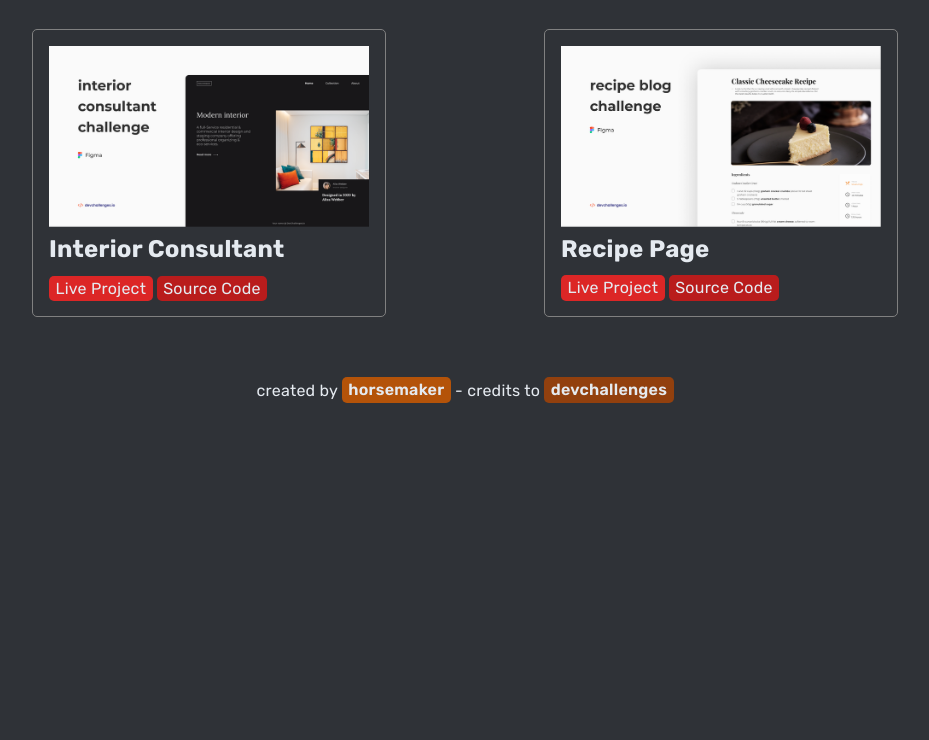
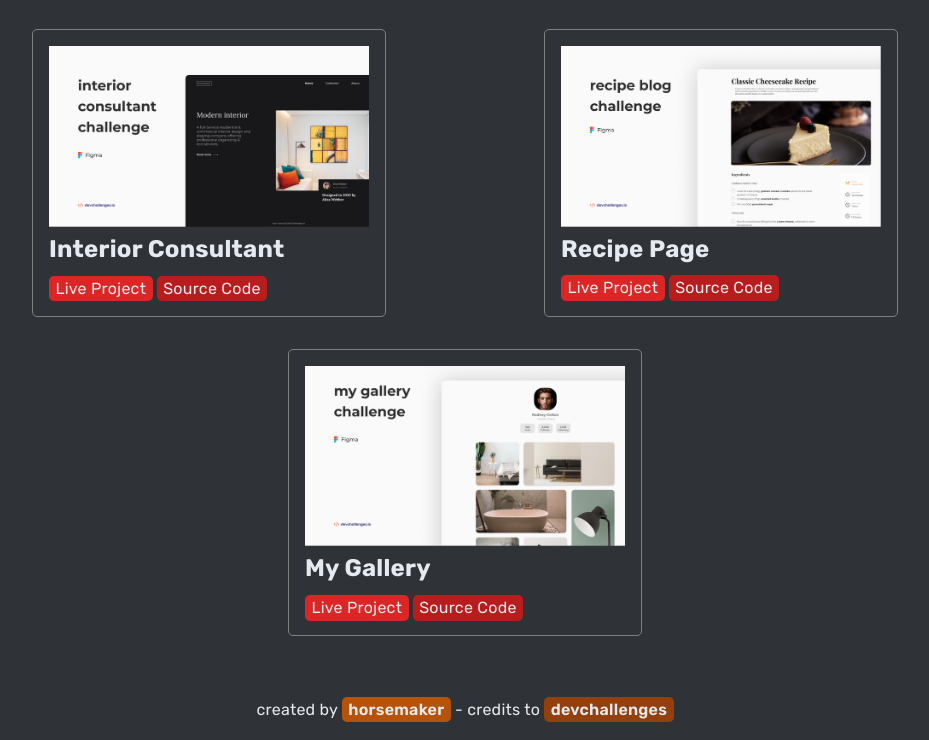
Before and after one commit to horsemaker/devChallenges-Responsive-Web-Developer, a plain HTML site: page index.html in a window 1280 px wide. Shown: the part 597-1337 px from the top of the page, without its empty margins (175-1104 px from the left). Before the commit the page ends 1018 px from the top, so only its background shows below. Drawn offline with Linux system fonts and the light colour scheme.

Commit message:
adding 5th project

```diff
--- a/index.html
+++ b/index.html
@@ -119,6 +119,28 @@
           >
         </div>
       </div>
+      <div class="project">
+        <img
+          class="project__thumbnail"
+          src="assets/challengesDesigns_GalleryThumbnail.png"
+          alt="My Gallery"
+        />
+        <h2>My Gallery</h2>
+        <div class="links">
+          <a
+            class="primary-link link"
+            target="_blank"
+            href="https://chitr.netlify.app/"
+            >Live Project</a
+          >
+          <a
+            class="secondary-link link"
+            target="_blank"
+            href="https://github.com/horsemaker/My-Gallery"
+            >Source Code</a
+          >
+        </div>
+      </div>
     </div>
     <footer>
       <span
```
Also changed, not shown: assets/challengesDesigns_GalleryThumbnail.png (added).
